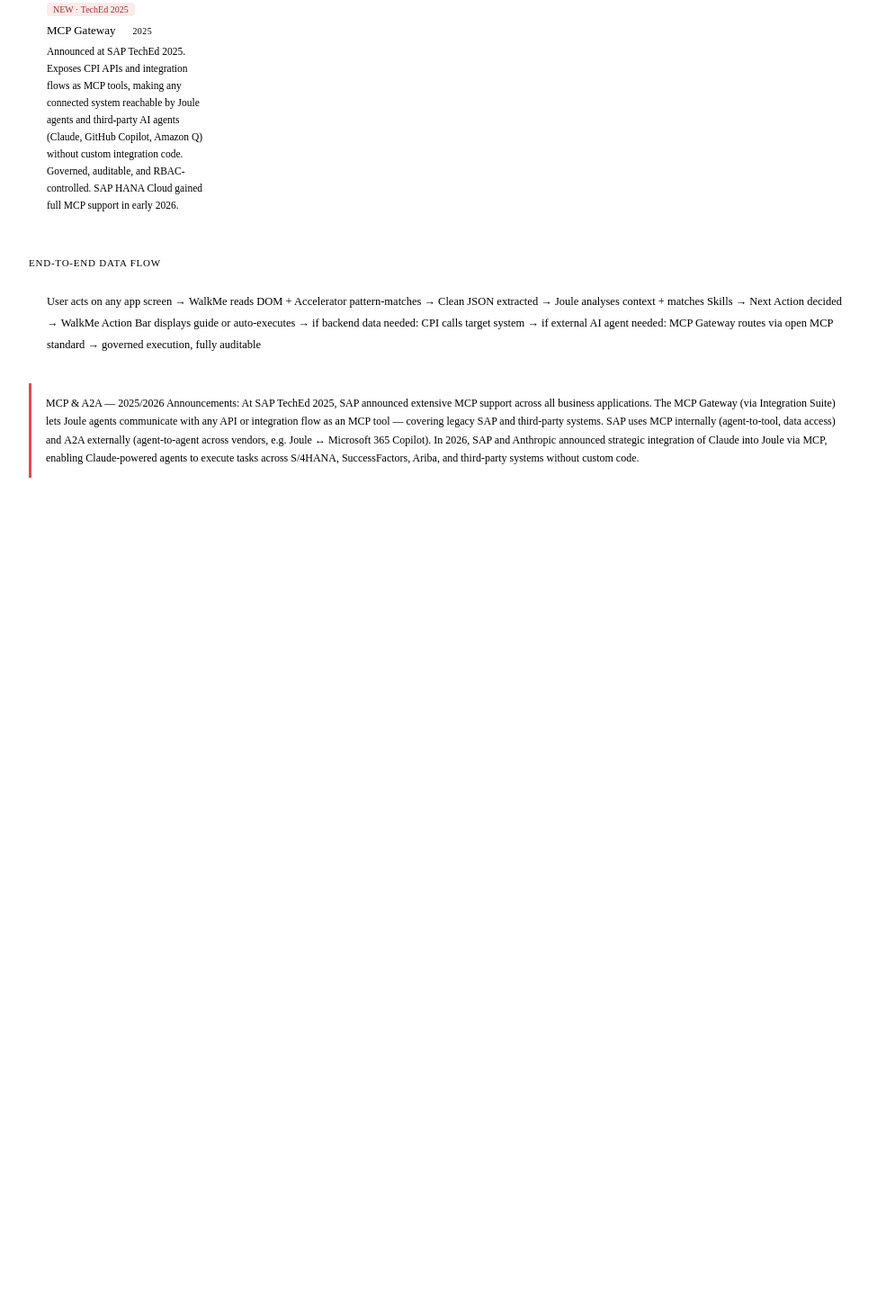
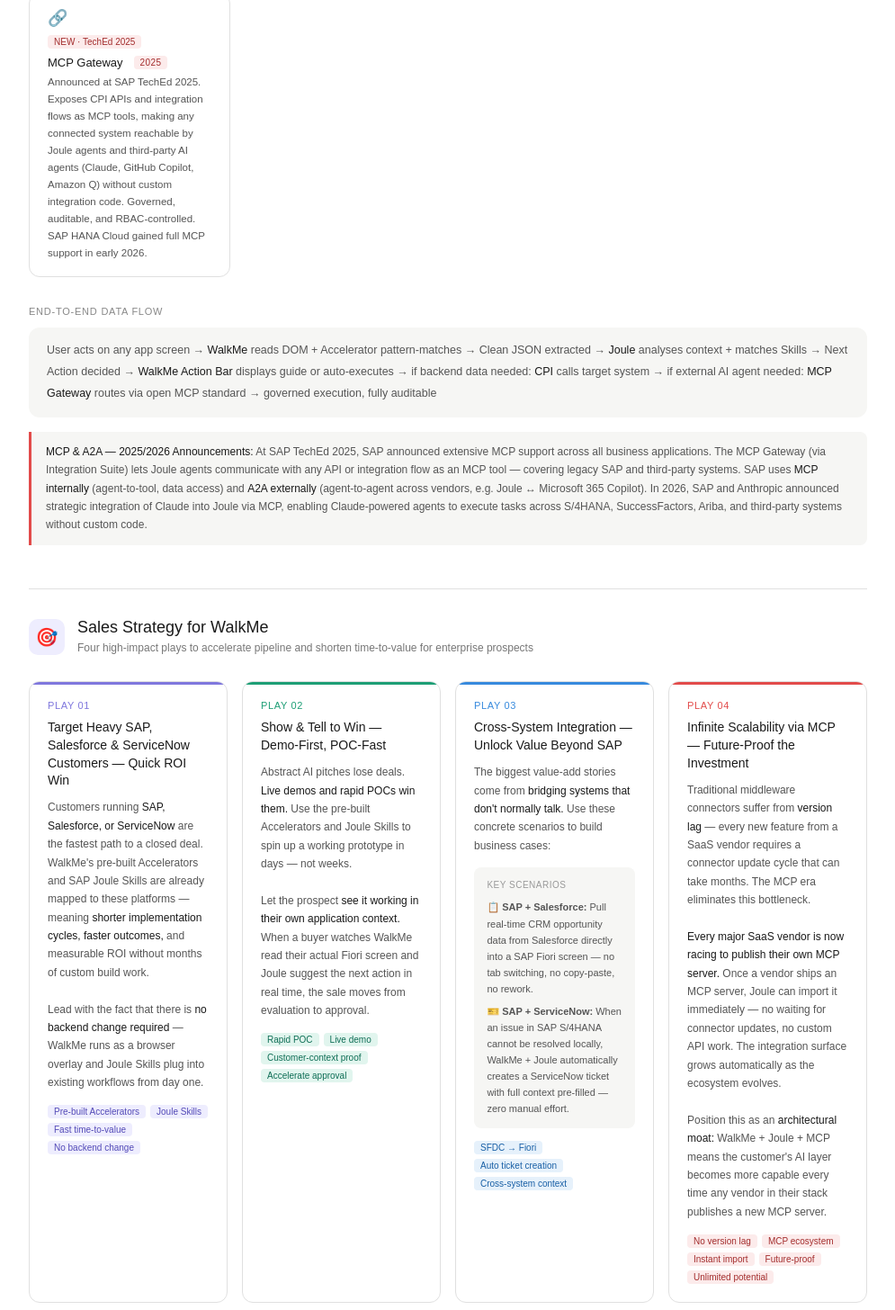
Before and after one commit to fast11911-ds-demo/Walkme_architecture, a plain HTML site: page index.html in a window 1280 px wide. Shown: the part 1341-2797 px from the top of the page at 90% size, without its empty margins (142-1137 px from the left). Before the commit the page ends 1904 px from the top, so only its background shows below. Drawn offline with Linux system fonts and the light colour scheme.

Commit message:
Update index.html

```diff
--- a/index.html
+++ b/index.html
@@ -1,29 +1,62 @@
 <style>
 *{box-sizing:border-box;margin:0;padding:0}
-.page{padding:2rem 1.5rem;max-width:980px;margin:0 auto;font-family:var(--font-sans)}
+.page{padding:2rem 1.5rem;max-width:980px;margin:0 auto;font-family:sans-serif}
 .hero{text-align:center;margin-bottom:2rem}
-.hero h1{font-size:22px;font-weight:500;color:var(--color-text-primary);margin-bottom:0.5rem;line-height:1.4}
-.hero p{font-size:13px;color:var(--color-text-secondary);line-height:1.7;max-width:680px;margin:0 auto}
-.new-tag{display:inline-block;font-size:10px;font-weight:500;padding:2px 7px;border-radius:4px;background:var(--color-background-danger);color:var(--color-text-danger);vertical-align:middle;margin-left:6px;letter-spacing:0.04em}
-.section-label{font-size:11px;font-weight:500;letter-spacing:0.07em;text-transform:uppercase;color:var(--color-text-tertiary);margin:2rem 0 0.75rem}
-.legend{display:flex;flex-wrap:wrap;gap:12px;margin-top:1.5rem;padding:0.75rem 1rem;border:0.5px solid var(--color-border-tertiary);border-radius:var(--border-radius-md)}
-.legend-item{display:flex;align-items:center;gap:6px;font-size:12px;color:var(--color-text-secondary)}
+.hero h1{font-size:22px;font-weight:500;color:#1a1a1a;margin-bottom:0.5rem;line-height:1.4}
+.hero p{font-size:13px;color:#555;line-height:1.7;max-width:680px;margin:0 auto}
+.new-tag{display:inline-block;font-size:10px;font-weight:500;padding:2px 7px;border-radius:4px;background:#FCEBEB;color:#A32D2D;vertical-align:middle;margin-left:6px;letter-spacing:0.04em}
+.section-label{font-size:11px;font-weight:500;letter-spacing:0.07em;text-transform:uppercase;color:#888;margin:2rem 0 0.75rem}
+.legend{display:flex;flex-wrap:wrap;gap:12px;margin-top:1.5rem;padding:0.75rem 1rem;border:0.5px solid #e0e0e0;border-radius:8px}
+.legend-item{display:flex;align-items:center;gap:6px;font-size:12px;color:#555}
 .legend-dot{width:10px;height:10px;border-radius:50%;flex-shrink:0}
 .ld-purple{background:#7F77DD}.ld-teal{background:#1D9E75}.ld-blue{background:#378ADD}.ld-amber{background:#BA7517}.ld-gray{background:#888780}.ld-coral{background:#D85A30}.ld-red{background:#E24B4A}
 .cards{display:grid;grid-template-columns:repeat(auto-fit,minmax(190px,1fr));gap:12px;margin-top:1rem}
-.card{background:var(--color-background-primary);border:0.5px solid var(--color-border-tertiary);border-radius:var(--border-radius-lg);padding:1rem 1.25rem}
-.card-icon{font-size:18px;margin-bottom:0.5rem;color:var(--color-text-secondary)}
-.card h3{font-size:13px;font-weight:500;color:var(--color-text-primary);margin-bottom:0.35rem;display:flex;align-items:center;gap:6px}
-.card p{font-size:11.5px;color:var(--color-text-secondary);line-height:1.65}
+.card{background:#fff;border:0.5px solid #e0e0e0;border-radius:12px;padding:1rem 1.25rem}
+.card-icon{font-size:18px;margin-bottom:0.5rem;color:#888}
+.card h3{font-size:13px;font-weight:500;color:#1a1a1a;margin-bottom:0.35rem;display:flex;align-items:center;gap:6px}
+.card p{font-size:11.5px;color:#555;line-height:1.65}
 .role-badge{display:inline-block;font-size:10px;font-weight:500;padding:2px 7px;border-radius:4px;margin-bottom:0.5rem}
-.badge-eye{background:#EEEDFE;color:#534AB7}.badge-brain{background:#E1F5EE;color:#0F6E56}.badge-bridge{background:#FAEEDA;color:#854F0B}.badge-mem{background:#FAECE7;color:#993C1D}.badge-mcp{background:#FCEBEB;color:#A32D2D}
-@media(prefers-color-scheme:dark){
-  .badge-eye{background:#3C3489;color:#AFA9EC}.badge-brain{background:#085041;color:#5DCAA5}.badge-bridge{background:#633806;color:#EF9F27}.badge-mem{background:#712B13;color:#F0997B}.badge-mcp{background:#791F1F;color:#F09595}
-}
-.flow-bar{background:var(--color-background-secondary);border-radius:var(--border-radius-lg);padding:0.9rem 1.25rem;font-size:12.5px;color:var(--color-text-secondary);line-height:1.9}
-.flow-bar strong{color:var(--color-text-primary);font-weight:500}
-.mcp-note{margin-top:1rem;padding:0.75rem 1rem;border-left:3px solid #E24B4A;background:var(--color-background-secondary);border-radius:0 var(--border-radius-md) var(--border-radius-md) 0;font-size:12px;color:var(--color-text-secondary);line-height:1.7}
-.mcp-note strong{color:var(--color-text-primary);font-weight:500}
+.badge-eye{background:#EEEDFE;color:#534AB7}
+.badge-brain{background:#E1F5EE;color:#0F6E56}
+.badge-bridge{background:#FAEEDA;color:#854F0B}
+.badge-mem{background:#FAECE7;color:#993C1D}
+.badge-mcp{background:#FCEBEB;color:#A32D2D}
+.flow-bar{background:#f6f6f4;border-radius:12px;padding:0.9rem 1.25rem;font-size:12.5px;color:#555;line-height:1.9}
+.flow-bar strong{color:#1a1a1a;font-weight:500}
+.mcp-note{margin-top:1rem;padding:0.75rem 1rem;border-left:3px solid #E24B4A;background:#f6f6f4;border-radius:0 8px 8px 0;font-size:12px;color:#555;line-height:1.7}
+.mcp-note strong{color:#1a1a1a;font-weight:500}
+
+/* ===== SALES STRATEGY ===== */
+.sales-section{margin-top:3rem;padding-top:2rem;border-top:0.5px solid #e0e0e0}
+.sales-header{display:flex;align-items:center;gap:14px;margin-bottom:1.75rem}
+.sales-header-icon{width:40px;height:40px;border-radius:10px;background:#EEEDFE;display:flex;align-items:center;justify-content:center;font-size:20px;flex-shrink:0}
+.sales-header-text h2{font-size:18px;font-weight:500;color:#1a1a1a;margin-bottom:3px}
+.sales-header-text p{font-size:12px;color:#777;line-height:1.5}
+.strat-grid{display:grid;grid-template-columns:repeat(auto-fit,minmax(220px,1fr));gap:16px}
+.strat-card{background:#fff;border:0.5px solid #e0e0e0;border-radius:12px;padding:1.25rem;position:relative;overflow:hidden}
+.strat-card::before{content:'';position:absolute;top:0;left:0;right:0;height:3px;border-radius:12px 12px 0 0}
+.strat-card.c1::before{background:#7F77DD}
+.strat-card.c2::before{background:#1D9E75}
+.strat-card.c3::before{background:#378ADD}
+.strat-card.c4::before{background:#E24B4A}
+.strat-num{font-size:11px;font-weight:500;letter-spacing:0.06em;margin-bottom:0.6rem}
+.strat-card.c1 .strat-num{color:#7F77DD}
+.strat-card.c2 .strat-num{color:#1D9E75}
+.strat-card.c3 .strat-num{color:#378ADD}
+.strat-card.c4 .strat-num{color:#E24B4A}
+.strat-title{font-size:14px;font-weight:500;color:#1a1a1a;margin-bottom:0.6rem;line-height:1.4}
+.strat-body{font-size:12px;color:#555;line-height:1.7}
+.strat-body strong{color:#1a1a1a;font-weight:500}
+.strat-tags{display:flex;flex-wrap:wrap;gap:5px;margin-top:0.9rem}
+.strat-tag{font-size:10px;font-weight:500;padding:2px 7px;border-radius:4px}
+.strat-card.c1 .strat-tag{background:#EEEDFE;color:#534AB7}
+.strat-card.c2 .strat-tag{background:#E1F5EE;color:#0F6E56}
+.strat-card.c3 .strat-tag{background:#E6F1FB;color:#185FA5}
+.strat-card.c4 .strat-tag{background:#FCEBEB;color:#A32D2D}
+.scenario-box{margin-top:0.9rem;background:#f6f6f4;border-radius:8px;padding:0.75rem 0.9rem}
+.scenario-box p{font-size:11px;color:#555;line-height:1.65;margin:0}
+.scenario-box p+p{margin-top:0.4rem}
+.scenario-box .sc-label{font-size:10px;font-weight:500;letter-spacing:0.05em;color:#999;margin-bottom:0.4rem}
 </style>
 
 <div class="page">
@@ -52,18 +85,17 @@
     <text x="450" y="248" text-anchor="middle" font-size="11" fill="#0F6E56" font-family="sans-serif">Joule Studio · Next Action Engine</text>
     <text x="450" y="264" text-anchor="middle" font-size="10" fill="#1D9E75" font-family="sans-serif">A2A protocol · Multi-agent orchestration</text>
 
-    <!-- CPI / Integration Suite -->
+    <!-- CPI -->
     <rect x="310" y="340" width="300" height="78" rx="10" fill="#FAEEDA" stroke="#854F0B" stroke-width="0.8"/>
     <text x="460" y="366" text-anchor="middle" font-size="13" font-weight="500" fill="#633806" font-family="sans-serif">SAP CPI / Integration Suite</text>
     <text x="460" y="382" text-anchor="middle" font-size="11" fill="#854F0B" font-family="sans-serif">Integration bridge · 2,000+ templates · API mgmt</text>
     <text x="460" y="397" text-anchor="middle" font-size="10" fill="#BA7517" font-family="sans-serif">APIs &amp; Flows → convertible to MCP tools (MCP Gateway)</text>
     <text x="460" y="410" text-anchor="middle" font-size="10" fill="#BA7517" font-family="sans-serif">External Middleware compatible (MuleSoft, Boomi…)</text>
 
-    <!-- Joule <-> CPI arrows -->
     <line x1="420" y1="276" x2="420" y2="340" stroke="#0F6E56" stroke-width="1" marker-end="url(#ar)" opacity="0.55"/>
     <line x1="480" y1="340" x2="480" y2="276" stroke="#854F0B" stroke-width="1" marker-end="url(#ar)" opacity="0.55"/>
 
-    <!-- WalkMe box -->
+    <!-- WalkMe -->
     <rect x="20" y="218" width="205" height="100" rx="10" fill="#EEEDFE" stroke="#534AB7" stroke-width="0.8"/>
     <text x="122" y="246" text-anchor="middle" font-size="14" font-weight="500" fill="#26215C" font-family="sans-serif">WalkMe</text>
     <text x="122" y="263" text-anchor="middle" font-size="11" fill="#534AB7" font-family="sans-serif">Eyes + Hands · Screen Overlay</text>
@@ -71,22 +103,17 @@
     <text x="122" y="295" text-anchor="middle" font-size="10" fill="#7F77DD" font-family="sans-serif">Reads DOM → Extracts Clean JSON</text>
     <text x="122" y="310" text-anchor="middle" font-size="10" fill="#7F77DD" font-family="sans-serif">38 languages · bulk sys config</text>
 
-    <!-- WalkMe -> Joule -->
     <path d="M225 255 L340 240" fill="none" stroke="#534AB7" stroke-width="1.2" marker-end="url(#ar)" opacity="0.65"/>
     <text x="282" y="238" text-anchor="middle" font-size="9.5" fill="#534AB7" font-family="sans-serif">Screen Context (Clean JSON)</text>
-
-    <!-- Joule -> WalkMe -->
     <path d="M340 260 L225 272" fill="none" stroke="#0F6E56" stroke-width="1.2" marker-end="url(#ar)" opacity="0.65"/>
     <text x="282" y="284" text-anchor="middle" font-size="9.5" fill="#0F6E56" font-family="sans-serif">Next Action guide &amp; auto-exec</text>
 
-    <!-- WalkMe Accelerator -->
+    <!-- Accelerator -->
     <rect x="20" y="368" width="205" height="72" rx="10" fill="#FAECE7" stroke="#993C1D" stroke-width="0.8"/>
     <text x="122" y="392" text-anchor="middle" font-size="13" font-weight="500" fill="#4A1B0C" font-family="sans-serif">WalkMe Accelerator</text>
     <text x="122" y="408" text-anchor="middle" font-size="10" fill="#993C1D" font-family="sans-serif">Pre-trained app screen library</text>
     <text x="122" y="422" text-anchor="middle" font-size="10" fill="#993C1D" font-family="sans-serif">SAP · SFDC · ServiceNow · Jira</text>
     <text x="122" y="435" text-anchor="middle" font-size="10" fill="#D85A30" font-family="sans-serif">Instant DOM pattern match → Clean JSON</text>
-
-    <!-- WalkMe <-> Accelerator -->
     <line x1="122" y1="318" x2="122" y2="368" stroke="#993C1D" stroke-width="0.9" marker-end="url(#ar)" opacity="0.55"/>
 
     <!-- MCP Gateway -->
@@ -96,11 +123,10 @@
     <text x="710" y="241" text-anchor="middle" font-size="10" fill="#A32D2D" font-family="sans-serif">CPI APIs → MCP Tools</text>
     <text x="710" y="255" text-anchor="middle" font-size="10" fill="#993C1D" font-family="sans-serif">Governed · auditable · RBAC</text>
 
-    <!-- Joule <-> MCP Gateway -->
     <line x1="560" y1="230" x2="630" y2="224" stroke="#A32D2D" stroke-width="1" marker-end="url(#ar)" opacity="0.6"/>
     <line x1="630" y1="238" x2="560" y2="244" stroke="#A32D2D" stroke-width="1" marker-end="url(#ar)" opacity="0.4"/>
 
-    <!-- External MCP servers -->
+    <!-- External MCP -->
     <rect x="660" y="310" width="220" height="120" rx="8" fill="none" stroke="#A32D2D" stroke-width="0.6" stroke-dasharray="5 3"/>
     <text x="770" y="332" text-anchor="middle" font-size="11" font-weight="500" fill="#791F1F" font-family="sans-serif">External MCP Servers</text>
     <text x="770" y="350" text-anchor="middle" font-size="10" fill="#A32D2D" font-family="sans-serif">Anthropic Claude (2026)</text>
@@ -108,11 +134,9 @@
     <text x="770" y="382" text-anchor="middle" font-size="10" fill="#A32D2D" font-family="sans-serif">MS 365 Copilot (A2A)</text>
     <text x="770" y="398" text-anchor="middle" font-size="10" fill="#A32D2D" font-family="sans-serif">SAP HANA Cloud (2026)</text>
     <text x="770" y="414" text-anchor="middle" font-size="10" fill="#993C1D" font-family="sans-serif">Any MCP-compatible agent tool</text>
-
-    <!-- MCP Gateway -> External MCP -->
     <line x1="710" y1="260" x2="770" y2="310" stroke="#A32D2D" stroke-width="1" marker-end="url(#ar)" opacity="0.55"/>
 
-    <!-- Business Applications -->
+    <!-- Business Apps -->
     <rect x="20" y="510" width="130" height="46" rx="8" fill="#E6F1FB" stroke="#185FA5" stroke-width="0.6"/>
     <text x="85" y="530" text-anchor="middle" font-size="12" font-weight="500" fill="#0C447C" font-family="sans-serif">SAP S/4HANA</text>
     <text x="85" y="546" text-anchor="middle" font-size="10" fill="#185FA5" font-family="sans-serif">Fiori · GUI · ECC</text>
@@ -137,25 +161,22 @@
     <text x="798" y="530" text-anchor="middle" font-size="12" font-weight="500" fill="#0C447C" font-family="sans-serif">M365 / Others</text>
     <text x="798" y="546" text-anchor="middle" font-size="10" fill="#185FA5" font-family="sans-serif">Copilot · Jira · Gmail</text>
 
-    <!-- Accelerator -> apps arrows -->
     <line x1="85" y1="440" x2="85" y2="510" stroke="#993C1D" stroke-width="0.8" marker-end="url(#ar)" opacity="0.45"/>
     <path d="M122 440 Q165 480 224 510" fill="none" stroke="#993C1D" stroke-width="0.8" marker-end="url(#ar)" opacity="0.35"/>
     <path d="M145 440 Q250 480 355 510" fill="none" stroke="#993C1D" stroke-width="0.8" marker-end="url(#ar)" opacity="0.25"/>
-
-    <!-- CPI -> apps arrows -->
     <path d="M390 418 Q390 480 363 510" fill="none" stroke="#854F0B" stroke-width="0.8" marker-end="url(#ar)" opacity="0.4"/>
     <line x1="460" y1="418" x2="513" y2="510" stroke="#854F0B" stroke-width="0.8" marker-end="url(#ar)" opacity="0.4"/>
     <line x1="490" y1="418" x2="658" y2="510" stroke="#854F0B" stroke-width="0.8" marker-end="url(#ar)" opacity="0.35"/>
     <path d="M590 418 Q700 470 795 510" fill="none" stroke="#854F0B" stroke-width="0.8" marker-end="url(#ar)" opacity="0.3"/>
 
-    <!-- User icon -->
+    <!-- User -->
     <circle cx="122" cy="120" r="24" fill="#EEEDFE" stroke="#534AB7" stroke-width="0.8"/>
     <text x="122" y="116" text-anchor="middle" font-size="20" font-family="sans-serif">👤</text>
     <text x="122" y="134" text-anchor="middle" font-size="10" fill="#534AB7" font-family="sans-serif">Enterprise User</text>
     <line x1="122" y1="144" x2="122" y2="218" stroke="#534AB7" stroke-width="1" marker-end="url(#ar)" opacity="0.55"/>
     <text x="142" y="188" font-size="9.5" fill="#7F77DD" font-family="sans-serif">UI actions</text>
 
-    <!-- Joule Skills callout -->
+    <!-- Skills callout -->
     <rect x="270" y="188" width="60" height="88" rx="6" fill="none" stroke="#0F6E56" stroke-width="0.5" stroke-dasharray="3 2" opacity="0.5"/>
     <text x="300" y="208" text-anchor="middle" font-size="9" fill="#0F6E56" font-family="sans-serif">Skills</text>
     <text x="300" y="222" text-anchor="middle" font-size="9" fill="#0F6E56" font-family="sans-serif">templates</text>
@@ -164,16 +185,13 @@
     <text x="300" y="265" text-anchor="middle" font-size="9" fill="#1D9E75" font-family="sans-serif">defined</text>
     <line x1="330" y1="232" x2="340" y2="232" stroke="#0F6E56" stroke-width="0.8" marker-end="url(#ar)" opacity="0.5"/>
 
-    <!-- Divider -->
     <line x1="20" y1="490" x2="880" y2="490" stroke="#cccccc" stroke-width="0.5" stroke-dasharray="4 4" opacity="0.5"/>
     <text x="450" y="506" text-anchor="middle" font-size="10" fill="#888780" font-family="sans-serif">Business Application Layer — SAP &amp; Non-SAP</text>
 
-    <!-- NEW badge -->
     <rect x="634" y="167" width="56" height="16" rx="4" fill="#FCEBEB"/>
     <text x="662" y="179" text-anchor="middle" font-size="9" font-weight="500" fill="#A32D2D" font-family="sans-serif">NEW 2025/26</text>
   </svg>
 
-  <!-- Legend -->
   <div class="legend">
     <div class="legend-item"><div class="legend-dot ld-purple"></div>WalkMe — Eyes &amp; Hands</div>
     <div class="legend-item"><div class="legend-dot ld-teal"></div>SAP Joule — AI Brain (BTP)</div>
@@ -183,7 +201,6 @@
     <div class="legend-item"><div class="legend-dot ld-blue"></div>Business Applications</div>
   </div>
 
-  <!-- Role cards -->
   <p class="section-label">Core Component Roles</p>
   <div class="cards">
     <div class="card">
@@ -218,7 +235,6 @@
     </div>
   </div>
 
-  <!-- Data flow -->
   <p class="section-label">End-to-End Data Flow</p>
   <div class="flow-bar">
     User acts on any app screen →
@@ -229,8 +245,89 @@
     if external AI agent needed: <strong>MCP Gateway</strong> routes via open MCP standard → governed execution, fully auditable
   </div>
 
-  <!-- MCP note -->
   <div class="mcp-note">
     <strong>MCP &amp; A2A — 2025/2026 Announcements:</strong> At SAP TechEd 2025, SAP announced extensive MCP support across all business applications. The MCP Gateway (via Integration Suite) lets Joule agents communicate with any API or integration flow as an MCP tool — covering legacy SAP and third-party systems. SAP uses <strong>MCP internally</strong> (agent-to-tool, data access) and <strong>A2A externally</strong> (agent-to-agent across vendors, e.g. Joule ↔ Microsoft 365 Copilot). In 2026, SAP and Anthropic announced strategic integration of Claude into Joule via MCP, enabling Claude-powered agents to execute tasks across S/4HANA, SuccessFactors, Ariba, and third-party systems without custom code.
   </div>
+
+  <!-- SALES STRATEGY -->
+  <div class="sales-section">
+    <div class="sales-header">
+      <div class="sales-header-icon">🎯</div>
+      <div class="sales-header-text">
+        <h2>Sales Strategy for WalkMe</h2>
+        <p>Four high-impact plays to accelerate pipeline and shorten time-to-value for enterprise prospects</p>
+      </div>
+    </div>
+
+    <div class="strat-grid">
+      <div class="strat-card c1">
+        <div class="strat-num">PLAY 01</div>
+        <div class="strat-title">Target Heavy SAP, Salesforce &amp; ServiceNow Customers — Quick ROI Win</div>
+        <div class="strat-body">
+          Customers running <strong>SAP, Salesforce, or ServiceNow</strong> are the fastest path to a closed deal. WalkMe's pre-built Accelerators and SAP Joule Skills are already mapped to these platforms — meaning <strong>shorter implementation cycles, faster outcomes,</strong> and measurable ROI without months of custom build work.
+          <br><br>
+          Lead with the fact that there is <strong>no backend change required</strong> — WalkMe runs as a browser overlay and Joule Skills plug into existing workflows from day one.
+        </div>
+        <div class="strat-tags">
+          <span class="strat-tag">Pre-built Accelerators</span>
+          <span class="strat-tag">Joule Skills</span>
+          <span class="strat-tag">Fast time-to-value</span>
+          <span class="strat-tag">No backend change</span>
+        </div>
+      </div>
+
+      <div class="strat-card c2">
+        <div class="strat-num">PLAY 02</div>
+        <div class="strat-title">Show &amp; Tell to Win — Demo-First, POC-Fast</div>
+        <div class="strat-body">
+          Abstract AI pitches lose deals. <strong>Live demos and rapid POCs win them.</strong> Use the pre-built Accelerators and Joule Skills to spin up a working prototype in days — not weeks.
+          <br><br>
+          Let the prospect <strong>see it working in their own application context.</strong> When a buyer watches WalkMe read their actual Fiori screen and Joule suggest the next action in real time, the sale moves from evaluation to approval.
+        </div>
+        <div class="strat-tags">
+          <span class="strat-tag">Rapid POC</span>
+          <span class="strat-tag">Live demo</span>
+          <span class="strat-tag">Customer-context proof</span>
+          <span class="strat-tag">Accelerate approval</span>
+        </div>
+      </div>
+
+      <div class="strat-card c3">
+        <div class="strat-num">PLAY 03</div>
+        <div class="strat-title">Cross-System Integration — Unlock Value Beyond SAP</div>
+        <div class="strat-body">
+          The biggest value-add stories come from <strong>bridging systems that don't normally talk.</strong> Use these concrete scenarios to build business cases:
+        </div>
+        <div class="scenario-box">
+          <p class="sc-label">KEY SCENARIOS</p>
+          <p>📋 <strong>SAP + Salesforce:</strong> Pull real-time CRM opportunity data from Salesforce directly into a SAP Fiori screen — no tab switching, no copy-paste, no rework.</p>
+          <p>🎫 <strong>SAP + ServiceNow:</strong> When an issue in SAP S/4HANA cannot be resolved locally, WalkMe + Joule automatically creates a ServiceNow ticket with full context pre-filled — zero manual effort.</p>
+        </div>
+        <div class="strat-tags">
+          <span class="strat-tag">SFDC → Fiori</span>
+          <span class="strat-tag">Auto ticket creation</span>
+          <span class="strat-tag">Cross-system context</span>
+        </div>
+      </div>
+
+      <div class="strat-card c4">
+        <div class="strat-num">PLAY 04</div>
+        <div class="strat-title">Infinite Scalability via MCP — Future-Proof the Investment</div>
+        <div class="strat-body">
+          Traditional middleware connectors suffer from <strong>version lag</strong> — every new feature from a SaaS vendor requires a connector update cycle that can take months. The MCP era eliminates this bottleneck.
+          <br><br>
+          <strong>Every major SaaS vendor is now racing to publish their own MCP server.</strong> Once a vendor ships an MCP server, Joule can import it immediately — no waiting for connector updates, no custom API work. The integration surface grows automatically as the ecosystem evolves.
+          <br><br>
+          Position this as an <strong>architectural moat:</strong> WalkMe + Joule + MCP means the customer's AI layer becomes more capable every time any vendor in their stack publishes a new MCP server.
+        </div>
+        <div class="strat-tags">
+          <span class="strat-tag">No version lag</span>
+          <span class="strat-tag">MCP ecosystem</span>
+          <span class="strat-tag">Instant import</span>
+          <span class="strat-tag">Future-proof</span>
+          <span class="strat-tag">Unlimited potential</span>
+        </div>
+      </div>
+    </div>
+  </div>
 </div>
```
